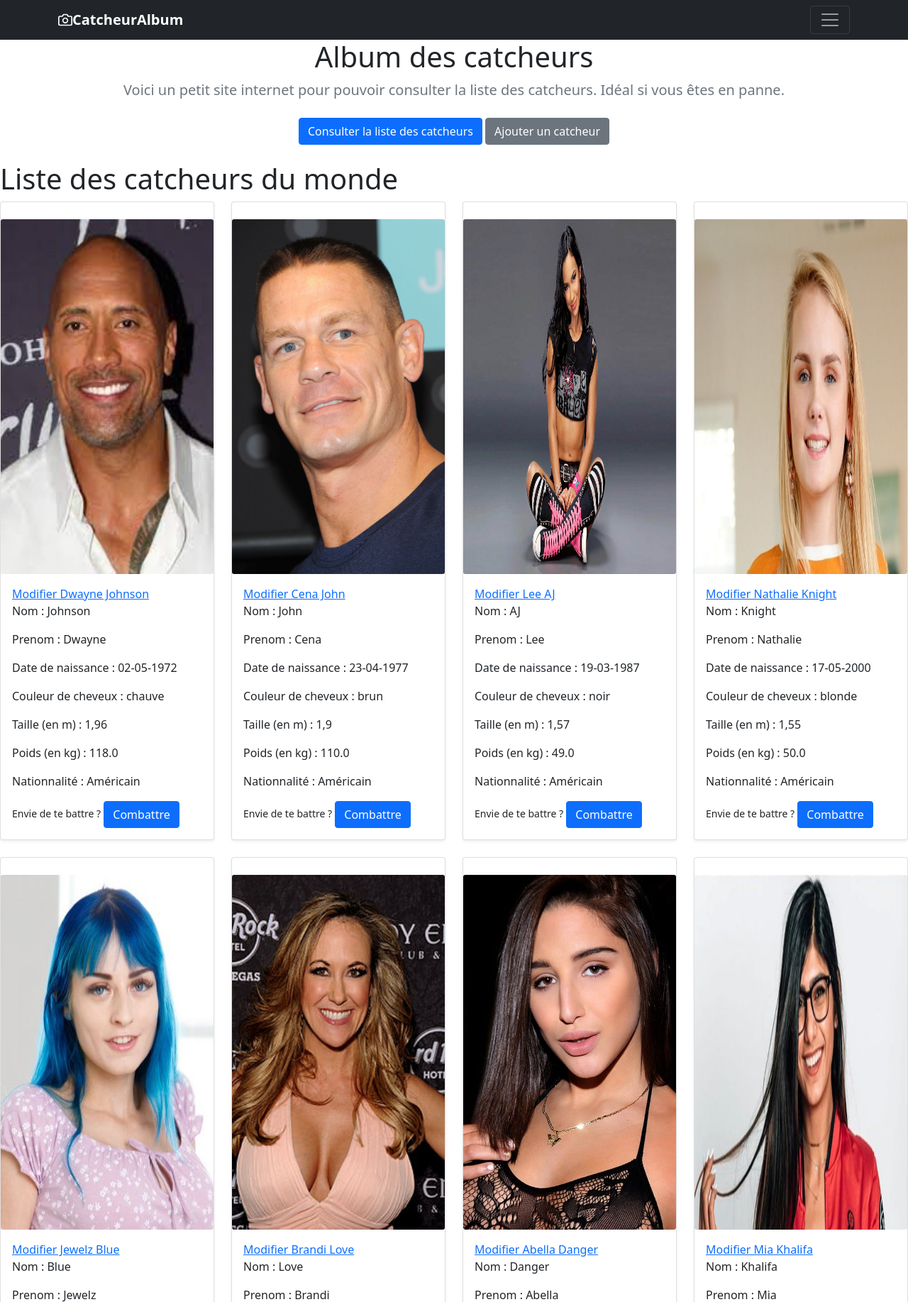
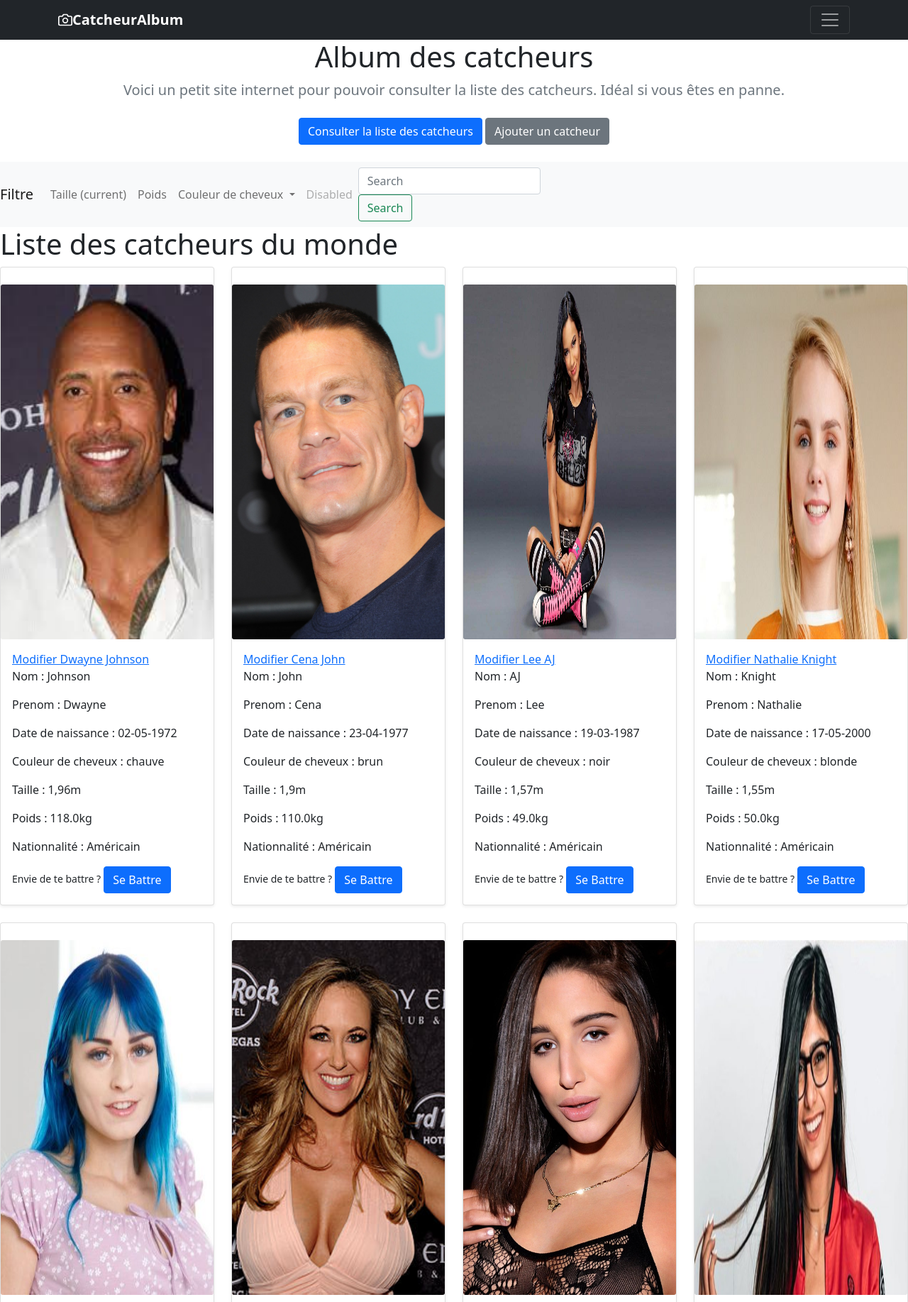
Before and after one commit to Asmeeeee/CatcheurPickerFlask, a Flask app: page / in a window 1280 px wide. Shown: the top 1835 px of the page at 71% size. Run offline with Flask 2, Linux system fonts and the light colour scheme; data comes from the database, SQL or seed files in the repository; both versions use the stored data as it was after the commit; some libraries are stand-ins or nearby versions.

Commit message:
filter in navbar

```diff
--- a/tuto/models.py
+++ b/tuto/models.py
@@ -7,14 +7,17 @@ def get_sample():
 def get_star_detail(starid):
     return Star.get(starid)
 
-def get_star_by_hair():
-    return Star.query.order_by(Star.starHair).all()
+def get_star_by_hair(couleur):
+    return Star.query.filter(Star.starHair == couleur).all()
 
 def get_star_by_size():
     return Star.query.order_by(Star.starSize).all()
 
 def get_star_by_heigh():
     return Star.query.order_by(Star.starHeigh).all()
+
+def get_star_by_origin(nationnalite="Americain"):
+    return Star.query.filter(Star.starOrigin == nationnalite).all()
 
 def get_user(id):
     return Utilisateur.query.get_or_404(id)
@@ -36,8 +39,8 @@ class Star(db.Model):
     starDateNaiss = db.Column(db.String(100))
     starImg = db.Column(db.String(100))
     starHair = db.Column(db.String(100))
-    starSize = db.Column(db.String(100))
-    starHeigh = db.Column(db.String(100))
+    starSize = db.Column(db.Integer)
+    starHeigh = db.Column(db.Integer)
     starOrigin = db.Column(db.String(100))
     star = db.relationship("Utilisateur", backref=db.backref("star", lazy="dynamic"))
     userMail = db.Column(db.String(100), db.ForeignKey("utilisateur.userMail"))
--- a/tuto/templates/base.html
+++ b/tuto/templates/base.html
@@ -16,7 +16,7 @@
     <link href="https://cdn.jsdelivr.net/npm/bootstrap@5.1.3/dist/css/bootstrap.min.css" rel="stylesheet" integrity="sha384-1BmE4kWBq78iYhFldvKuhfTAU6auU8tT94WrHftjDbrCEXSU1oBoqyl2QvZ6jIW3" crossorigin="anonymous">
 
     <!-- Custom styles for this template -->
-    <link href="static/accueil.css" rel="stylesheet">
+    <link href="/static/accueil.css" rel="stylesheet">
   </head>
 
   <body>
--- a/tuto/templates/home.html
+++ b/tuto/templates/home.html
@@ -1,5 +1,43 @@
 {% extends "base.html" %}
 {% block main %}
+
+<nav class="navbar navbar-expand-lg navbar-light bg-light">
+    <a class="navbar-brand" href="/">Filtre</a>
+    <button class="navbar-toggler" type="button" data-toggle="collapse" data-target="#navbarSupportedContent" aria-controls="navbarSupportedContent" aria-expanded="false" aria-label="Toggle navigation">
+      <span class="navbar-toggler-icon"></span>
+    </button>
+
+    <div class="collapse navbar-collapse" id="navbarSupportedContent">
+      <ul class="navbar-nav mr-auto">
+        <li class="nav-item active">
+          <a class="nav-link" href="/Size">Taille <span class="sr-only">(current)</span></a>
+        </li>
+        <li class="nav-item">
+          <a class="nav-link" href="/Heigh">Poids</a>
+        </li>
+        <li class="nav-item dropdown">
+          <a class="nav-link dropdown-toggle" href="/hairColor" id="navbarDropdown" role="button" data-toggle="dropdown" aria-haspopup="true" aria-expanded="false">
+            Couleur de cheveux
+          </a>
+          <div class="dropdown-menu" aria-labelledby="navbarDropdown">
+            <a class="dropdown-item" href="#">Action</a>
+            <a class="dropdown-item" href="#">Another action</a>
+            <div class="dropdown-divider"></div>
+            <a class="dropdown-item" href="#">Something else here</a>
+          </div>
+        </li>
+        <li class="nav-item">
+          <a class="nav-link disabled" href="#">Disabled</a>
+        </li>
+      </ul>
+        <form class="form-inline my-2 my-lg-0">
+            <input class="form-control mr-sm-2" type="search" placeholder="Search" aria-label="Search">
+            <button class="btn btn-outline-success my-2 my-sm-0" type="submit">Search</button>
+        </form>
+    </div>
+  </nav>
+
+
 <h1>Liste des catcheurs du monde</h1>
 
 <section class="tuile">
@@ -14,12 +52,12 @@
                     <p>Prenom : {{ star.starPrenom }}</p>
                     <p>Date de naissance : {{ star.starDateNaiss }}</p>
                     <p>Couleur de cheveux : {{ star.starHair }}</p>
-                    <p>Taille (en m) : {{ star.starSize }}</p>
-                    <p>Poids (en kg) : {{ star.starHeigh }}</p>
+                    <p>Taille : {{ star.starSize }}m</p>
+                    <p>Poids : {{ star.starHeigh }}kg</p>
                     <p>Nationnalité : {{ star.starOrigin }}</p>
                     <small>Envie de te battre ?</small>
                     <a href="/" class="btn btn-primary">
-                        Combattre
+                        Se Battre
                     </a>
                 </div>
             </div>
--- a/tuto/views.py
+++ b/tuto/views.py
@@ -18,9 +18,9 @@ def home():
         stars = get_sample()
     )
 
-@app.route("/hairColor")
-def hairColor():
-    return render_template("home.html", stars = get_star_by_hair())
+@app.route("/hairColor/<string:couleur>")
+def hairColor(couleur):
+    return render_template("home.html", stars = get_star_by_hair(couleur))
 
 @app.route("/Size")
 def size():
@@ -30,6 +30,9 @@ def size():
 def heigh():
     return render_template("home.html", stars = get_star_by_heigh())
 
+@app.route("/Origin/<string:origin>")
+def origin(origin):
+    return render_template("home.html", stars = get_star_by_origin(origin))
 
 
 @app.route("/editSupprimer")
```
Also changed, not shown: tuto/static/home.css (deleted, +0 -9 lines), tuto.db, tuto/static/accueil.css (line endings or trailing spaces), tutod.db (added).
